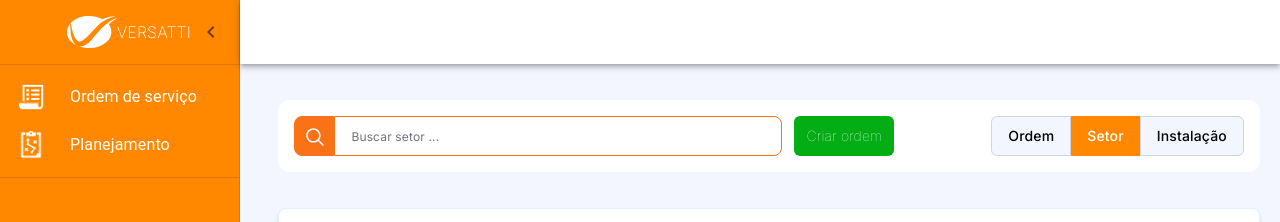
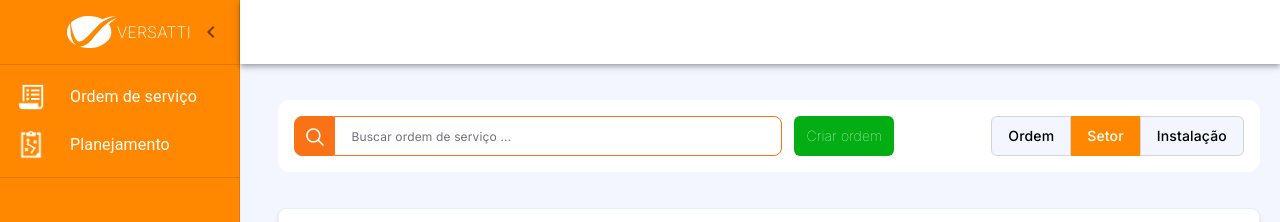
Before and after one commit to olsendevs/versatti, a Next.js app: page /admin/sector in a window 1280 px wide. Shown: the top 222 px of the page. Built offline with nearby package versions, Linux system fonts and the light colour scheme.

Commit message:
Refactoring search filter in order to reuse code

```diff
--- a/src/app/admin/instalation/components/data-table.tsx
+++ b/src/app/admin/instalation/components/data-table.tsx
@@ -10,7 +10,7 @@ import { ReloadIcon } from '@radix-ui/react-icons';
 import InstalationRow from './table-row';
 import { useEffect, useState } from 'react';
 import { useLoading } from '@/components/ui/is-loading';
-import Filters from './filters';
+import Header from './header';
 import { Pagination } from '@/components/ui/pagination';
 
 export default function DataTable() {
@@ -75,7 +75,7 @@ export default function DataTable() {
 
   return (
     <>
-      <Filters searchData={searchData} />
+      <Header searchData={searchData} />
       <div
         className="rounded-lg border w-[98%]
       border-blue-100 border-opacity-70 bg-white mt-9
--- a/src/app/admin/instalation/components/filters.tsx
+++ /dev/null
@@ -1,54 +0,0 @@
-import { Button } from '@/components/ui/button';
-import { Input } from '@/components/ui/input';
-import { MagnifyingGlassIcon } from '@radix-ui/react-icons';
-import Tabs from './tabs';
-import Link from 'next/link';
-import { useState } from 'react';
-
-export default function Filters({ searchData }: any) {
-  const [terms, setTerms] = useState('');
-  return (
-    <div className="bg-white w-[98%] p-4 rad rounded-xl flex items-center space-x-2">
-      <div className="flex items-center">
-      <div
-          className="cursor-pointer bg-orange-500 rounded-tl-lg rounded-bl-lg border h-10 w-10 border-orange-500"
-          onClick={() => {
-              searchData(terms);
-            }}
-        >
-          <MagnifyingGlassIcon
-            className="cursor-pointer
-            block ml-2 mt-2 h-6 w-6 text-[#ffffff]"
-          />
-        </div>
-        <Input
-          className="w-[35vw] rounded-tr-lg rounded-br-lg border border-orange-500 bg-white pl-4 text-xs"
-          type="text"
-          placeholder="Buscar instalações ..."
-          value={terms}
-          onChange={(e) => setTerms(e.target.value)}
-          onKeyDown={(event) => {
-            if (event.key === 'Enter') {
-              searchData(terms);
-            }
-          }}
-        />
-        <Link
-          href="/admin/service-order/create"
-          legacyBehavior
-          passHref
-        >
-          <Button
-            className="bg-[#02AE13] w-[100px] font-thin p-1 hover:bg-green-600 ml-3"
-            type="submit"
-          >
-            Criar ordem
-          </Button>
-        </Link>
-      </div>
-      <div className="w-full flex">
-        <Tabs />
-      </div>
-    </div>
-  );
-}
--- /dev/null
+++ b/src/app/admin/instalation/components/header.tsx
@@ -0,0 +1,29 @@
+import { Button } from '@/components/ui/button';
+import Tabs from './tabs';
+import Link from 'next/link';
+import { SearchFilter } from '@/components/ui/search-filter';
+
+export default function Header({ searchData }: any) {
+  return (
+    <div className="bg-white w-[98%] p-4 rad rounded-xl flex items-center space-x-2">
+      <div className="flex items-center">
+        <SearchFilter searchData={searchData} placeholder="Buscar ordem de serviço ..."/>
+        <Link
+          href="/admin/service-order/create"
+          legacyBehavior
+          passHref
+        >
+          <Button
+            className="bg-[#02AE13] w-[100px] font-thin p-1 hover:bg-green-600 ml-3"
+            type="submit"
+          >
+            Criar ordem
+          </Button>
+        </Link>
+      </div>
+      <div className="w-full flex">
+        <Tabs />
+      </div>
+    </div>
+  );
+}
--- a/src/app/admin/sector/components/data-table.tsx
+++ b/src/app/admin/sector/components/data-table.tsx
@@ -11,7 +11,7 @@ import SectorRow from './table-row';
 import TableFilters from './table-filters';
 import { useEffect, useState } from 'react';
 import { useLoading } from '@/components/ui/is-loading';
-import Filters from './filters';
+import Header from './header';
 import { Pagination } from '@/components/ui/pagination';
 
 export default function DataTable() {
@@ -86,7 +86,7 @@ export default function DataTable() {
 
   return (
     <>
-      <Filters searchData={searchData} />
+      <Header searchData={searchData} />
       <div
         className="rounded-lg border w-[98%]
       border-blue-100 border-opacity-70 bg-white mt-9
--- a/src/app/admin/sector/components/filters.tsx
+++ /dev/null
@@ -1,54 +0,0 @@
-import { Button } from '@/components/ui/button';
-import { Input } from '@/components/ui/input';
-import { MagnifyingGlassIcon } from '@radix-ui/react-icons';
-import Tabs from './tabs';
-import Link from 'next/link';
-import { useState } from 'react';
-
-export default function Filters({ searchData }: any) {
-  const [terms, setTerms] = useState('');
-  return (
-    <div className="bg-white w-[98%] p-4 rad rounded-xl flex items-center space-x-2">
-      <div className="flex items-center">
-        <div
-          className="cursor-pointer bg-orange-500 rounded-tl-lg rounded-bl-lg border h-10 w-10 border-orange-500"
-          onClick={() => {
-              searchData(terms);
-            }}
-        >
-          <MagnifyingGlassIcon
-            className="cursor-pointer
-            block ml-2 mt-2 h-6 w-6 text-[#ffffff]"
-          />
-        </div>
-        <Input
-          className="w-[35vw] rounded-tr-lg rounded-br-lg border border-orange-500 bg-white pl-4 text-xs"
-          type="text"
-          placeholder="Buscar setor ..."
-          value={terms}
-          onChange={(e) => setTerms(e.target.value)}
-          onKeyDown={(event) => {
-            if (event.key === 'Enter') {
-              searchData(terms);
-            }
-          }}
-        />
-        <Link
-          href="/admin/service-order/create"
-          legacyBehavior
-          passHref
-        >
-          <Button
-            className="bg-[#02AE13] w-[100px] font-thin p-1 hover:bg-green-600 ml-3"
-            type="submit"
-          >
-            Criar ordem
-          </Button>
-        </Link>
-      </div>
-      <div className="w-full flex">
-        <Tabs />
-      </div>
-    </div>
-  );
-}
--- /dev/null
+++ b/src/app/admin/sector/components/header.tsx
@@ -0,0 +1,29 @@
+import { Button } from '@/components/ui/button';
+import Tabs from './tabs';
+import Link from 'next/link';
+import { SearchFilter } from '@/components/ui/search-filter';
+
+export default function Header({ searchData }: any) {
+  return (
+    <div className="bg-white w-[98%] p-4 rad rounded-xl flex items-center space-x-2">
+      <div className="flex items-center">
+        <SearchFilter searchData={searchData} placeholder="Buscar ordem de serviço ..."/>
+        <Link
+          href="/admin/service-order/create"
+          legacyBehavior
+          passHref
+        >
+          <Button
+            className="bg-[#02AE13] w-[100px] font-thin p-1 hover:bg-green-600 ml-3"
+            type="submit"
+          >
+            Criar ordem
+          </Button>
+        </Link>
+      </div>
+      <div className="w-full flex">
+        <Tabs />
+      </div>
+    </div>
+  );
+}
--- a/src/app/admin/service-order/components/data-table.tsx
+++ b/src/app/admin/service-order/components/data-table.tsx
@@ -10,7 +10,7 @@ import { ReloadIcon } from '@radix-ui/react-icons';
 import OrderTableRow from './table-row';
 import { useEffect, useState } from 'react';
 import { useLoading } from '@/components/ui/is-loading';
-import Filters from './filters';
+import Header from './header';
 import { Pagination } from '@/components/ui/pagination';
 
 export default function DataTable() {
@@ -75,7 +75,7 @@ export default function DataTable() {
 
   return (
     <>
-      <Filters searchData={searchData} />
+      <Header searchData={searchData} />
       <div
         className="rounded-lg border w-[98%]
       border-blue-100 border-opacity-70 bg-white mt-9
--- a/src/app/admin/service-order/components/filters.tsx
+++ /dev/null
@@ -1,54 +0,0 @@
-import { Button } from '@/components/ui/button';
-import { Input } from '@/components/ui/input';
-import { MagnifyingGlassIcon } from '@radix-ui/react-icons';
-import Tabs from './tabs';
-import Link from 'next/link';
-import { useState } from 'react';
-
-export default function Filters({ searchData }: any) {
-  const [terms, setTerms] = useState('');
-  return (
-    <div className="bg-white w-[98%] p-4 rad rounded-xl flex items-center space-x-2 shadow-md">
-      <div className="flex items-center">
-        <div
-          className="cursor-pointer bg-orange-500 rounded-tl-lg rounded-bl-lg border h-10 w-10 border-orange-500"
-          onClick={() => {
-              searchData(terms);
-            }}
-        >
-          <MagnifyingGlassIcon
-            className="cursor-pointer
-            block ml-2 mt-2 h-6 w-6 text-[#ffffff]"
-          />
-        </div>
-        <Input
-          className="w-[35vw] rounded-tr-lg rounded-br-lg border border-orange-500 bg-white pl-4 text-xs"
-          type="text"
-          placeholder="Buscar ordem de serviço..."
-          value={terms}
-          onChange={(e) => setTerms(e.target.value)}
-          onKeyDown={(event) => {
-            if (event.key === 'Enter') {
-              searchData(terms);
-            }
-          }}
-        />
-        <Link
-          href="/admin/service-order/create"
-          legacyBehavior
-          passHref
-        >
-          <Button
-            className="bg-[#02AE13] w-[100px] font-thin p-1 hover:bg-green-600 ml-3"
-            type="submit"
-          >
-            Criar ordem
-          </Button>
-        </Link>
-      </div>
-      <div className="w-full flex">
-        <Tabs />
-      </div>
-    </div>
-  );
-}
--- /dev/null
+++ b/src/app/admin/service-order/components/header.tsx
@@ -0,0 +1,29 @@
+import { Button } from '@/components/ui/button';
+import Tabs from './tabs';
+import Link from 'next/link';
+import { SearchFilter } from '@/components/ui/search-filter';
+
+export default function Header({ searchData }: any) {
+  return (
+    <div className="bg-white w-[98%] p-4 rad rounded-xl flex items-center space-x-2 shadow-md">
+      <div className="flex items-center">
+        <SearchFilter searchData={searchData} placeholder="Buscar ordem de serviço ..."/>
+        <Link
+          href="/admin/service-order/create"
+          legacyBehavior
+          passHref
+        >
+          <Button
+            className="bg-[#02AE13] w-[100px] font-thin p-1 hover:bg-green-600 ml-3"
+            type="submit"
+          >
+            Criar ordem
+          </Button>
+        </Link>
+      </div>
+      <div className="w-full flex">
+        <Tabs />
+      </div>
+    </div>
+  );
+}
--- /dev/null
+++ b/src/components/ui/search-filter.tsx
@@ -0,0 +1,40 @@
+import { useState } from "react";
+import { MagnifyingGlassIcon } from '@radix-ui/react-icons';
+import { Input } from '@/components/ui/input';
+
+
+interface CustomInputProps {
+    searchData: (terms: string) => void;
+    placeholder: string;
+}
+
+
+export function SearchFilter({searchData, placeholder}: CustomInputProps) {
+    const [terms, setTerms] = useState('');
+    return (
+        <>
+        <div
+          className="cursor-pointer bg-orange-500 rounded-tl-lg rounded-bl-lg border h-10 w-10 border-orange-500"
+          onClick={() => {
+              searchData(terms);
+            }}
+        >
+          <MagnifyingGlassIcon
+            className="cursor-pointer
+            block ml-2 mt-2 h-6 w-6 text-[#ffffff]"
+          />
+        </div>
+        <Input
+          className="w-[35vw] rounded-tr-lg rounded-br-lg border border-orange-500 bg-white pl-4 text-xs"
+          type="text"
+          placeholder={placeholder}
+          value={terms}
+          onChange={(e) => setTerms(e.target.value)}
+          onKeyDown={(event) => {
+            if (event.key === 'Enter') {
+              searchData(terms);
+            }
+          }}/>
+        </>
+    );
+}
```
